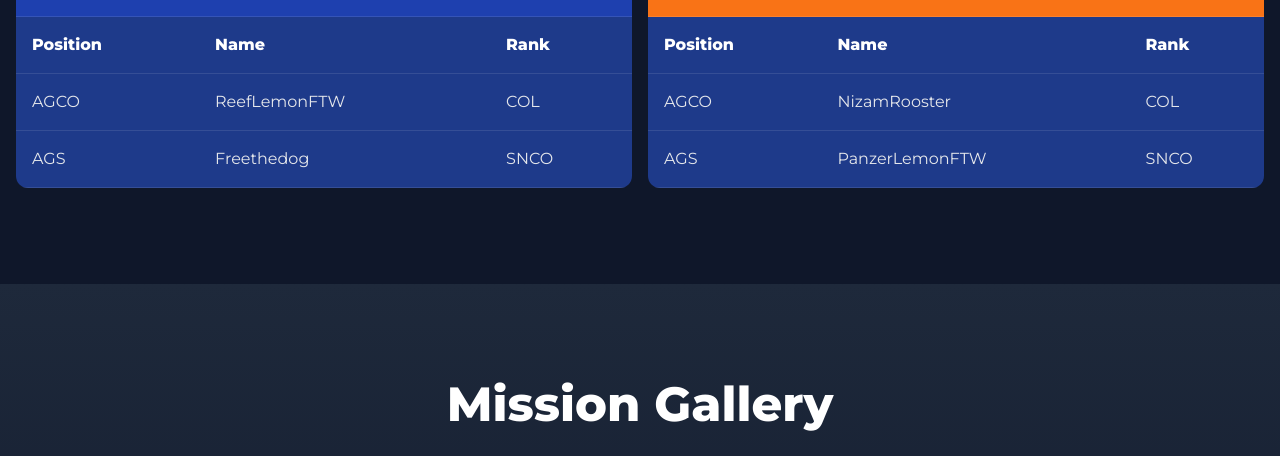
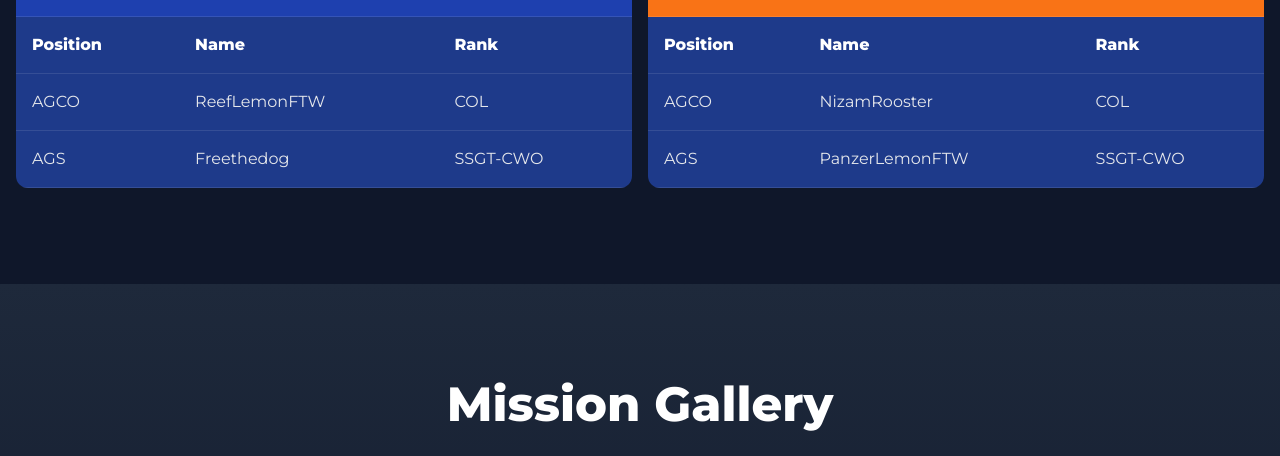
Before and after one commit to Explode103091314as/8af, a plain HTML site: page index.html in a window 1280 px wide. Shown: the part 2280-2736 px from the top of the page. Drawn offline with nearby package versions, Linux system fonts and the light colour scheme.

Commit message:
Update index.html

```diff
--- a/index.html
+++ b/index.html
@@ -282,7 +282,7 @@
                             <tr>
                                 <td>AGS</td>
                                 <td>Freethedog</td>
-                                <td>SNCO</td>
+                                <td>SSGT-CWO</td>
                             </tr>
                         </tbody>
                     </table>
@@ -306,7 +306,7 @@
                             <tr>
                                 <td>AGS</td>
                                 <td>PanzerLemonFTW</td>
-                                <td>SNCO</td>
+                                <td>SSGT-CWO</td>
                             </tr>
                         </tbody>
                     </table>
```
